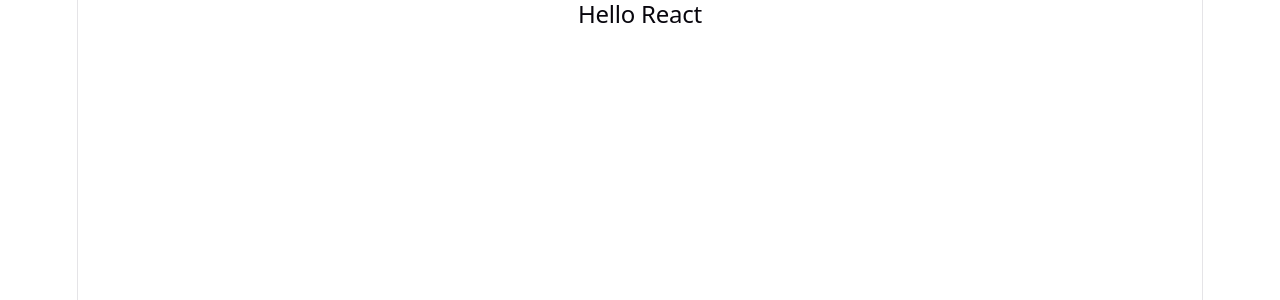
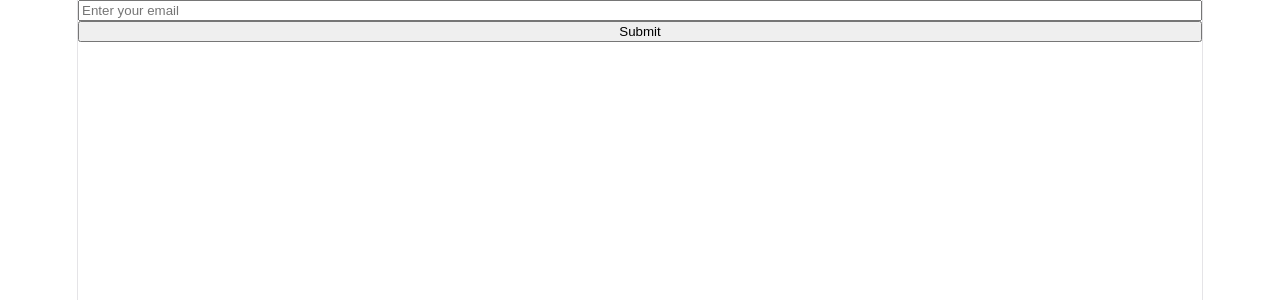
Before and after one commit to HaithamAbuDraz/react-course, a React (Vite) app: page / in a window 1280 px wide. Shown: the top 300 px of the page. Built offline with nearby package versions, Linux system fonts and the light colour scheme.

Commit message:
Add basic email input form with submit button

```diff
--- a/src/App.jsx
+++ b/src/App.jsx
@@ -1,11 +1,16 @@
-import { useState } from 'react'
-import reactLogo from './assets/react.svg'
-import viteLogo from './assets/vite.svg'
-import heroImg from './assets/hero.png'
-import './App.css'
+import { useState } from "react";
+import reactLogo from "./assets/react.svg";
+import viteLogo from "./assets/vite.svg";
+import heroImg from "./assets/hero.png";
+import "./App.css";
 
 const App = () => {
-  return <h2>Hello React</h2>;
-}
+  return (
+    <>
+      <input type='email' placeholder='Enter your email' />
+      <button>Submit</button>
+    </>
+  );
+};
 
-export default App
+export default App;
```
